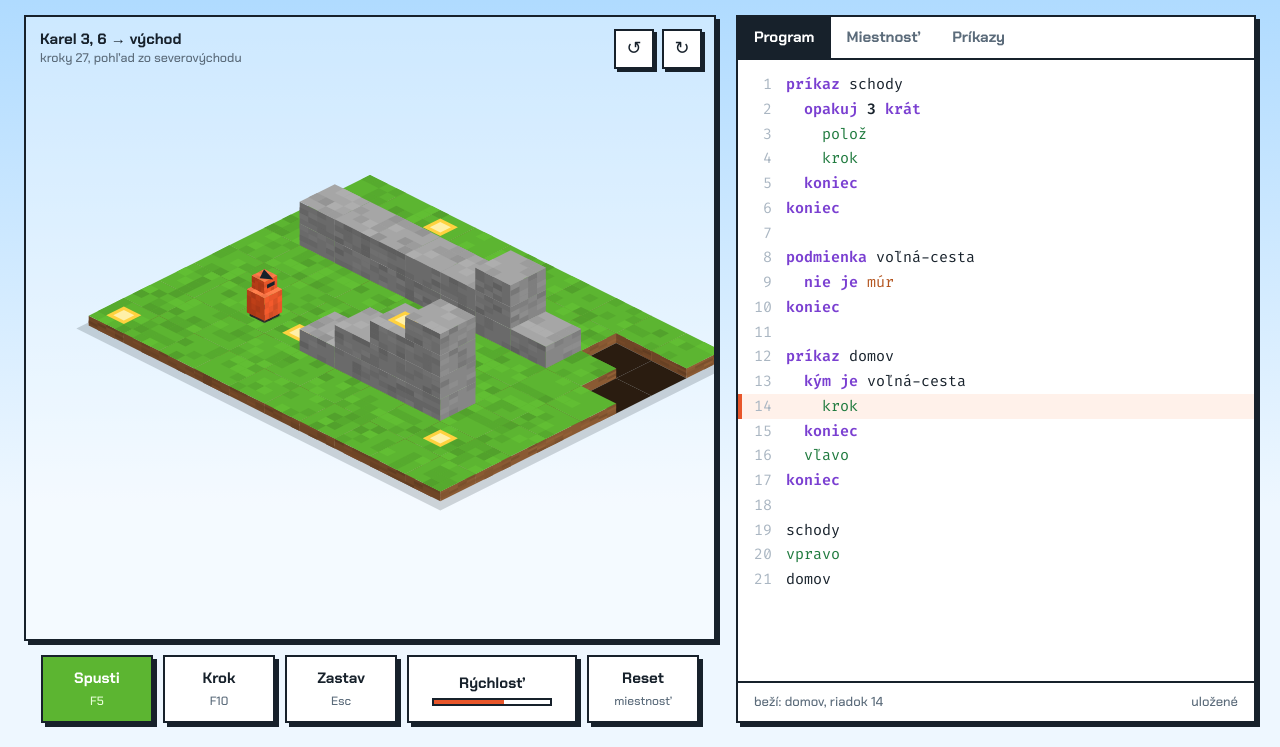
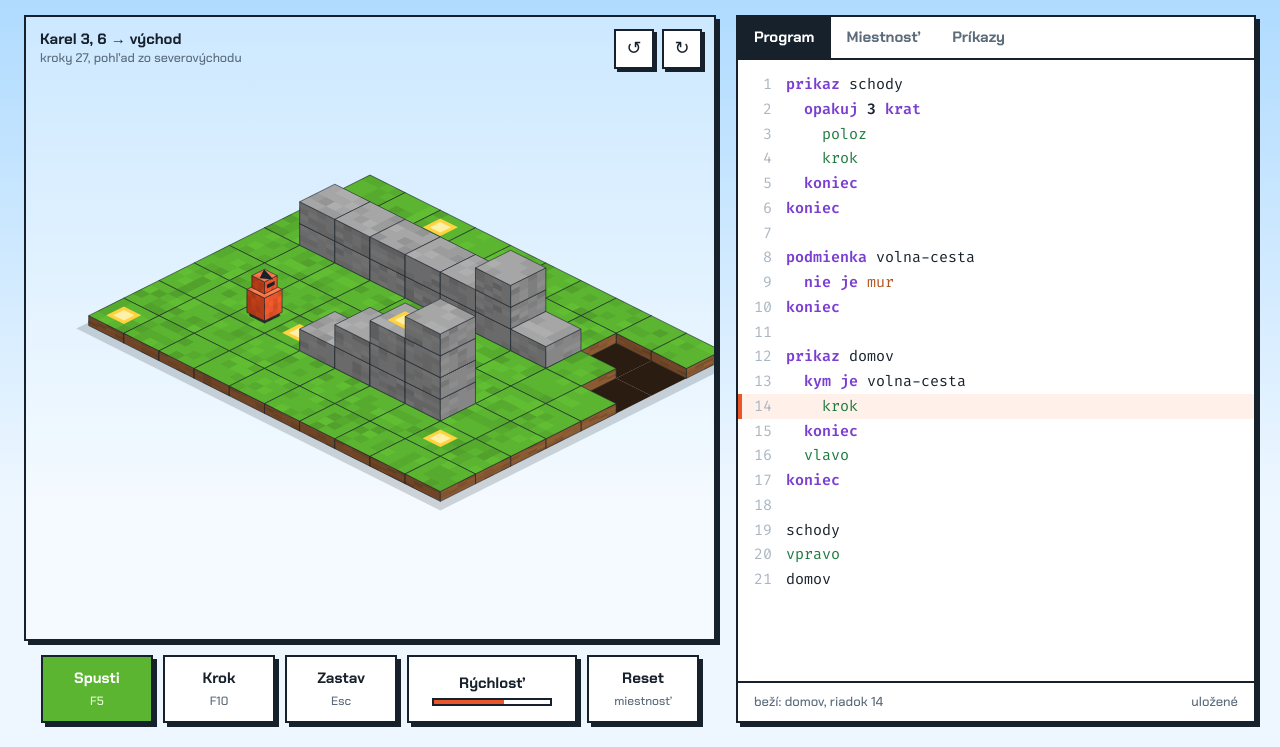
Before and after one commit to msm-claude/karel, a plain HTML site: page design/mockups/b-overworld.html in a window 1280 px wide. Shown: the part 53-800 px from the top of the page. Drawn offline with Linux system fonts and the light colour scheme.

Commit message:
docs(design): B picked; edge lines on cubes and tiles, keywords without diacritics
Co-Authored-By: Claude Fable 5.1 <noreply@anthropic.com>

```diff
--- a/design/mockups/b-overworld.html
+++ b/design/mockups/b-overworld.html
@@ -52,7 +52,7 @@ canvas{width:100%;height:100%;display:block}
 <script src="iso.js"></script><script src="editor.js"></script>
 <script>
 KarelEditor.mountEditor(document.getElementById('ed'),{activeLine:14});
-document.fonts.ready.then(()=>KarelIso.renderWorld(document.getElementById('cv'),{view:0,maxTile:52,palette:{
+document.fonts.ready.then(()=>KarelIso.renderWorld(document.getElementById('cv'),{view:0,maxTile:52,outline:'rgba(23,33,43,.6)',palette:{
  floorTop:'#5cb531',floorLeft:'#6e4526',floorRight:'#8a5a33',
  brickTop:'#a6a6a6',brickLeft:'#6a6a6a',brickRight:'#868686',
  mark:'#ffd23f',markInner:'#fff0a8',pit:'#2a1c10',plate:'rgba(23,33,43,.18)',
--- a/design/mockups/editor.js
+++ b/design/mockups/editor.js
@@ -1,29 +1,29 @@
 // Mock editor: highlight the Slovak program, line numbers, optional autocomplete popup.
-const PROGRAM = `príkaz schody
-  opakuj 3 krát
-    polož
+const PROGRAM = `prikaz schody
+  opakuj 3 krat
+    poloz
     krok
   koniec
 koniec
 
-podmienka voľná-cesta
-  nie je múr
+podmienka volna-cesta
+  nie je mur
 koniec
 
-príkaz domov
-  kým je voľná-cesta
+prikaz domov
+  kym je volna-cesta
     krok
   koniec
-  vľavo
+  vlavo
 koniec
 
 schody
 vpravo
 domov`;
 
-const KW = ['príkaz','koniec','opakuj','krát','kým','ak','tak','inak','podmienka','je','nie'];
-const CMD = ['krok','vľavo','vpravo','polož','zdvihni','označ','odznač'];
-const PRED = ['múr','tehla','značka','voľno','pravda','nepravda'];
+const KW = ['prikaz','koniec','opakuj','krat','kym','ak','tak','inak','podmienka','je','nie'];
+const CMD = ['krok','vlavo','vpravo','poloz','zdvihni','oznac','odznac'];
+const PRED = ['mur','tehla','znacka','volno','pravda','nepravda'];
 
 function esc(s){return s.replace(/&/g,'&amp;').replace(/</g,'&lt;')}
 function hl(line){
```
Also changed, not shown: design/mockups/.playwright-cli/page-2026-09-11T13-22-48-525Z.yml (added), design/mockups/.playwright-cli/page-2026-09-11T13-22-49-344Z.yml (added), design/mockups/b-overworld.png, 1 other file.
